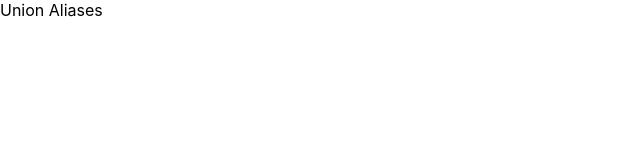
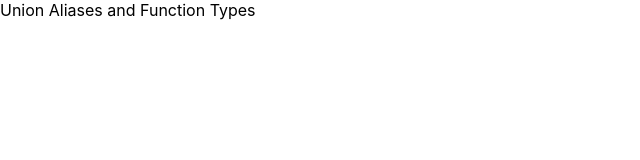
Before and after one commit to zneib/nextjs-typescript-prototype, a Next.js app: page /union-aliases in a window 1280 px wide. Shown: the top 160 px of the page, without its empty margins (0-640 px from the left). Built offline with nearby package versions, Linux system fonts and the light colour scheme.

Commit message:
Function types example

```diff
--- a/pages/union-aliases.tsx
+++ b/pages/union-aliases.tsx
@@ -11,8 +11,17 @@ const UnionAliases: NextPage = () => {
 
   printResult(add(5, 12))
 
+  // Function types with parameters types and return type
+  let combineValues: (a: number, b: number) => number
+
+  combineValues = add
+  // combineValues = printResult - Won't work because the paramters and return type don't match
+  // combineValues = 5
+
+  console.log(combineValues(8,8))
+
   return (
-    <div>Union Aliases</div>
+    <div>Union Aliases and Function Types</div>
   )
 }
 
```
